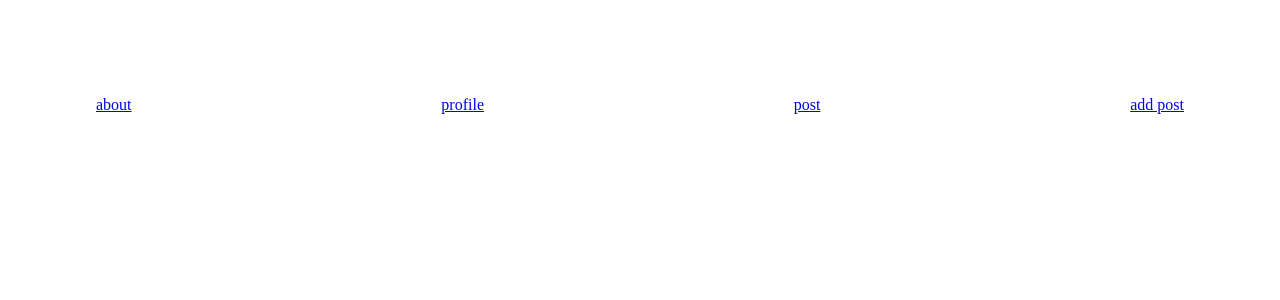
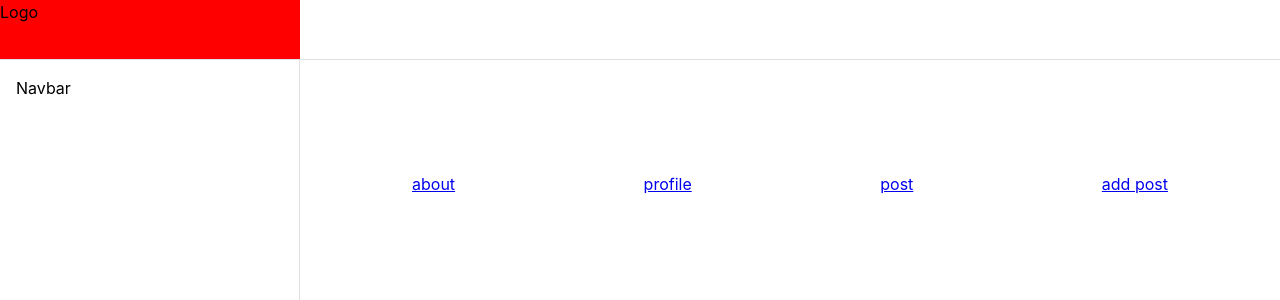
Before and after one commit to Schitzos/tanstack-query-example, a Next.js app: page / in a window 1280 px wide. Shown: the top 300 px of the page. Built offline with nearby package versions, Linux system fonts and the light colour scheme.

Commit message:
chore: add shell

```diff
--- a/next.config.js
+++ b/next.config.js
@@ -1,4 +1,11 @@
 /** @type {import('next').NextConfig} */
-const nextConfig = {}
+
+const path = require('path')
+
+const nextConfig = {
+  sassOptions: {
+    includePaths: [path.join(__dirname, 'styles')],
+  },
+}
 
 module.exports = nextConfig
--- a/src/app/layout.tsx
+++ b/src/app/layout.tsx
@@ -1,13 +1,17 @@
 import '../styles/globals.css';
 import React from 'react';
 import ContextProvider from '../context';
+import '@mantine/core/styles.css';
+import DashboardLayout from '@/layout/dasboard';
 
 export default function RootLayout({ children }: { children: React.ReactNode }) {
   return (
     <html lang="en">
       <body>
         <ContextProvider>
-          {children}
+          <DashboardLayout>
+            {children}
+          </DashboardLayout>
         </ContextProvider>
       </body>
     </html>
--- a/src/context/index.tsx
+++ b/src/context/index.tsx
@@ -1,11 +1,14 @@
 'use client'
 import React from 'react';
-import { ReactQueryContextProvider } from './ReactQueryContext';
+import { ReactQueryContextProvider } from './reactQueryContext';
+import MantineContextProvider from './mantineContext';
 
 export default function ContextProvider({ children }: React.PropsWithChildren) {
   return (
-    <ReactQueryContextProvider>
-      {children}
-    </ReactQueryContextProvider>
+    <MantineContextProvider>
+      <ReactQueryContextProvider>
+        {children}
+      </ReactQueryContextProvider>
+    </MantineContextProvider>
   );
 }
--- /dev/null
+++ b/src/context/mantineContext/index.tsx
@@ -0,0 +1,13 @@
+import { MantineProvider, createTheme } from '@mantine/core';
+
+const theme = createTheme({
+  /** Put your mantine theme override here */
+});
+
+export default function MantineContextProvider({ children }: React.PropsWithChildren) {
+  return (
+    <MantineProvider theme={theme}>
+      {children}
+    </MantineProvider>
+  );
+}
--- /dev/null
+++ b/src/layout/dasboard/header/header.tsx
@@ -0,0 +1,19 @@
+'use client'
+import { AppShell, Burger } from '@mantine/core';
+import styles from './style.module.scss'
+
+export default function LayoutHeader(){
+  return(
+    <AppShell.Header >
+      <div className={styles.logoContainer}>
+        <div>Logo</div>
+      </div>
+      <div>
+        <div>search</div>
+        <div>search</div>
+      </div>
+      <Burger hiddenFrom="sm" size="sm" />
+    </AppShell.Header>
+
+  )
+}
--- /dev/null
+++ b/src/layout/dasboard/header/style.module.scss
@@ -0,0 +1,5 @@
+.logoContainer{
+    background-color: red;
+    width: 18.75rem;
+    height: 100%;
+}
--- /dev/null
+++ b/src/layout/dasboard/index.tsx
@@ -0,0 +1,18 @@
+import { AppShell } from '@mantine/core';
+import LayoutHeader from './header/header';
+import LayoutNavbar from './navbar';
+import LayoutContent from './main';
+
+export default function DashboardLayout({ children }: React.PropsWithChildren){
+  return(
+    <AppShell
+      header={{ height: 60 }}
+      navbar={{ width: 300, breakpoint: 'sm' }}
+      padding="md"
+    >
+      <LayoutHeader/>
+      <LayoutNavbar/>
+      <LayoutContent>{children}</LayoutContent>
+    </AppShell>
+  )
+}
--- /dev/null
+++ b/src/layout/dasboard/main.tsx
@@ -0,0 +1,8 @@
+'use client'
+import { AppShell } from '@mantine/core';
+
+export default function LayoutContent({ children }: React.PropsWithChildren){
+  return (
+    <AppShell.Main>{children}</AppShell.Main>
+  )
+}
--- /dev/null
+++ b/src/layout/dasboard/navbar.tsx
@@ -0,0 +1,8 @@
+'use client'
+import { AppShell } from '@mantine/core';
+
+export default function LayoutNavbar(){
+  return (
+    <AppShell.Navbar p="md">Navbar</AppShell.Navbar>
+  )
+}
```
Also changed, not shown: package.json (+11 -0 lines), 1 other file (tests, documents, lock files or other folders).
